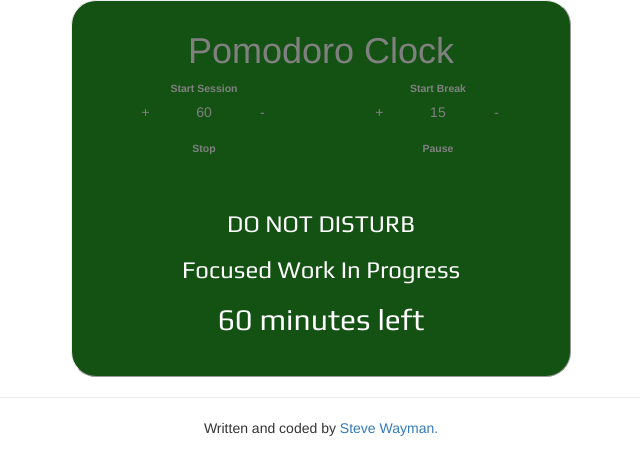
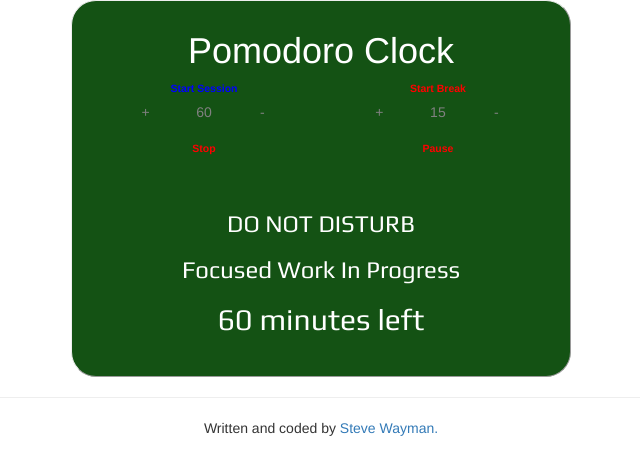
Before and after one commit to swayman01/Pomodoro_clock, a plain HTML site: page index.html in a window 1280 px wide. Both pictures are taken after a click on the element "Start Session". Shown: the whole page, without its empty margins (319-959 px from the left). Drawn offline with nearby package versions, Linux system fonts and the light colour scheme.

Commit message:
Added logic for active/inactive buttons
Need to fix logic for pauses from different states

```diff
--- a/index.html
+++ b/index.html
@@ -1,10 +1,15 @@
 <html lang="en-US">
+    <!-- TODO Replace owl sound
+        look at logic for pause
+    look at substates for labels-->
     <html>
 
     <head>
         <title>Pomodoro</title>
         <meta charset="utf-8">
         <meta name="viewport" content="width=device-width, initial-scale=1  user-scalable=no">
+        <!-- TODO Download so we don't need links to bootstrap and jquery
+             Replace bootstrap with css grid -->
         <script src="https://ajax.googleapis.com/ajax/libs/jquery/3.1.1/jquery.min.js"></script>
         <link rel=" stylesheet" href="https://maxcdn.bootstrapcdn.com/bootstrap/3.3.7/css/bootstrap.min.css">
         <!--<link href="https://gitcdn.github.io/bootstrap-toggle/2.2.2/css/bootstrap-toggle.min.css" rel="stylesheet">
@@ -12,6 +17,15 @@
         <link href='https://fonts.googleapis.com/css?family=Play' rel='stylesheet'>
 
         <style>
+/* TODO
+
+*/
+/* TODO
+  create class for action buttons (start, start, stop and pause
+  create class for active_button and inactive_button
+  https://www.w3docs.com/snippets/javascript/how-to-change-an-elements-class-with-javascript.html
+  document.getElementById('session').className.replace("label-active", "label-inactive")
+*/
 body {
     border-radius: 25px;
   }
@@ -31,13 +45,22 @@
     color: white;
   }
 
-         .label {
-                color: white;
+  .label, .label-active, .label-inactive {
+    /* used for Start, Stop, and Pause */
     border-width: 0px;
     background-color: inherit;
   }
 
+  .label-active {
+    color: red;
+  }
+
+  .label-inactive {
+    color: blue;
+  }
+
   .blabel {
+    /* used for plus and minus buttons */
     color: white;
     margin-bottom: 0px;
     border: 0px;
@@ -75,18 +98,8 @@
   #display {
     text-align: center;
   }
-
-         #display2 {
-                text-align: center;
-         }
-
-         #demo {
-                color: white;
-         }
-
-
         </style>
-        <!--Thanks to SoundBible.com for the bird calls-->
+        <!-- Thanks to SoundBible.com for the bird calls -->
         <audio id="owl" src="/FreeCodeCamp/horned_owl-Mike_Koenig-1945374932.mp3" media-type="audio.mpeg"></audio>
         <audio id="rooster" src="http://res.cloudinary.com/swayman01/video/upload/v1499886482/Rudy_rooster_crowing-Shelley-1948282641_htnnmz.mp3" media-type="audio.mpeg" preload="auto"></audio>
     </head>
@@ -99,9 +112,9 @@
             <div id="settings">
                 <div>
                     <span class="col-xs-1"> </span>
-                    <span id="session" class="col-xs-4 text-center label" type="button"> Start Session</span>
+                    <span id="session" class="col-xs-4 text-center label label-active" type="button"> Start Session</span>
                     <span class="col-xs-2"> </span>
-                    <span id="break" class="col-xs-4 text-center label"> Start Break</span>
+                    <span id="break" class="col-xs-4 text-center label label-active"> Start Break</span>
                     <span class="col-xs-1"> </span>
                 </div>
                 <br>
@@ -119,9 +132,9 @@
                 <br>
                 <p><br>
                     <span class="col-xs-1"> </span>
-                    <button id="stop" class="col-xs-4 label text-center" type="button">Stop</button>
+                    <button id="stop" class="col-xs-4 label label-inactive text-center" type="button">Stop</button>
                     <span class="col-xs-2"> </span>
-                    <button id="pause" class="col-xs-4 label text-center" type="button">Pause</button>
+                    <button id="pause" class="col-xs-4 label label-inactive text-center" type="button">Pause</button>
                     <span class="col-xs-1"> </span>
                 </p>
             </div>
@@ -137,6 +150,7 @@
             <p id="footer">Written and coded by <a href="https://www.freecodecamp.com/swayman01" target=”_blank”>Steve Wayman.</a></p>
         </footer>
         <script>
+            // change classes: https://stackoverflow.com/questions/195951/how-can-i-change-an-elements-class-with-javascript
             var calcwidth = 500;
             var state = "stopped"; //other options include paused, session, break
             var substate = "notcycling"; //used to resume on pause
@@ -145,11 +159,38 @@ var val;
             var distance;
             var pauseddistance;
             var x;
+            const statesDICT = {"stopped": {"session": "active", "break": "active", "stopped": "inactive", "paused": "inactive", "id":"stop"},
+                                "session": {"session": "inactive", "break": "active", "stopped": "active", "paused": "active", "id":"session"},
+                                "paused": {"session": "inactive", "break": "active", "stopped": "active", "paused": "inactive", "id":"pause"},
+                                "break": {"session": "active", "break": "inactive", "stopped": "active", "paused": "active", "id":"break"},
+            };
+            // const active_label = new RegExp("label-active");
+            // const inactive_label = new RegExp("label-inactive");
+            const active_label = "label-active";
+            const inactive_label = "label-inactive";
+
+            function set_labels(state) {
+                // TODO change for key values
+                console.log(state,"----\n")
+                for (const [key, value] of Object.entries(statesDICT[state])) {
+                    if(key!="id") {
+                        //console.log(   `${key}: ${value}`);
+                        console.log("177", key, value, document.getElementById(statesDICT[key]["id"]));
+                        // console.log('178', document.getElementById(key).className.replace(inactive_label, active_label)) -->
+                        if(value==="active") document.getElementById(statesDICT[key]["id"]).className = document.getElementById(statesDICT[key]["id"]).className.replace(inactive_label, active_label);
+                        if(value==="inactive") document.getElementById(statesDICT[key]["id"]).className = document.getElementById(statesDICT[key]["id"]).className.replace(active_label, inactive_label);
+                        console.log("180", key, value, document.getElementById(statesDICT[key]["id"]));
+                    }
+                }
+            }
+
+            set_labels(state);
+
             if ($(window).width() < 500) calcwidth = $(window).width();
             $(".calc").css("max-width:", calcwidth);
 
             function nextstate() {
-    console.log("nextstate - state: " + state);
+                console.log("   nextstate - state: " + state);
                 clicked = false;
                 if (state === "break") {
                     state = "session";
@@ -160,8 +201,7 @@ function nextstate() {
                     if (substate === "notcycling") {
                         countdown(valsession);
                         return;
-        }
-        else {
+                    } else {
                         setTimeout(function() {
                             countdown(valsession);
                         }, 3000);
@@ -181,7 +221,7 @@ function nextstate() {
                             countdown(valbreak);
                             }, 3000);
                         return;
-        }
+                        } // end setTimeout
                     else {
                         substate = "cycle";
                         document.getElementById("display").innerHTML = "Recharging";
@@ -190,7 +230,7 @@ function nextstate() {
                         return;
                         }
                         }
-}
+                } // end if state equals session()
 
             function countdown() {
                 val = arguments[0];
@@ -203,16 +243,12 @@ function countdown() {
                 if ((state === "break") && (distance > (30 * 1000))) {
                     $(".calc").css("background-color", "#90caf9");
                 }
-    //TODO - use inherit from .calc
-    $("h1").css("color", "gray");
-    $(".label").css("color", "gray");
                 $(".blabel").css("color", "gray");
-    $("#session").css("color", "gray");
                 $("#sessiontime").css("color", "gray");
-    $("#break").css("color", "gray");
+                // $("#break").css("color", "gray");
                 $("#breaktime").css("color", "gray");
-    $("#stop").css("color", "gray");
-    $("#pause").css("color", "gray");
+               // $("#stop").css("color", "gray");
+                // $("#pause").css("color", "gray");
                 // Update the count down every 1 second
                 x = setInterval(function() {
                     now = new Date().getTime();
@@ -221,12 +257,12 @@ function countdown() {
                         if (state === "session") {
                             $(".calc").css("background-color", "#ECB028");
                             //TODO Remove with inherit .calc
-                $("h1").css("color", "gray");
+                            //$("h1").css("color", "gray");
                             $(".blabel").css("color", "gray");
-                $("#session").css("color", "gray");
-                $("#break").css("color", "gray");
-                $("#stop").css("color", "gray");
-                $("#pause").css("color", "gray");
+                            // $("#session").css("color", "gray"); commented out 12/20/22
+                            // $("#break").css("color", "gray");
+                            // $("#stop").css("color", "gray");
+                            // $("#pause").css("color", "gray");
                         }
                     }
                     if (distance <= (30 * 1000)) {
@@ -290,8 +326,7 @@ function countdown() {
                             document.getElementById("display2").innerHTML = "<br>";
                             document.getElementById("demo").innerHTML = "<br>";
                             $(".calc").css("background-color", "black");
-                $(".label").css("color", "white");
-                $("h1").css("color", "white");
+                            //$(".label").css("color", active_button_color);
                             document.getElementById("session").innerHTML = "Start Session";
                             document.getElementById("break").innerHTML = "Start Break";
                         }
@@ -300,7 +335,7 @@ function countdown() {
                             clearInterval(x);
                             }
                         }, 1000);
-}
+                    } // end countdown
 
 $('.qty').click(function() {
     var $t = $(this),
@@ -333,6 +368,8 @@ $('.qty').click(function() {
     }
 });
 $("#stop").click(function() {
+    set_labels("stopped")
+    if(state === "stopped") return;
     stopclock = true;
     state = "stopped";
     substate = "notcycling";
@@ -341,8 +378,7 @@ $("#stop").click(function() {
     document.getElementById("display2").innerHTML = "<br>";
     document.getElementById("demo").innerHTML = "<br>";
     $(".calc").css("background-color", "black");
-    $(".label").css("color", "white");
-    $("h1").css("color", "white");
+    // $(".label").css("color", inactive_button_color);
     document.getElementById("session").innerHTML = "Start Session";
     document.getElementById("break").innerHTML = "Start Break";
     //    distance = -1;
@@ -350,8 +386,10 @@ $("#stop").click(function() {
     clearInterval(x);
 });
 $("#session").click(function() {
+    set_labels("session")
     if (state === "session") return;
     if (state === "stopped") {
+        // https://www.w3docs.com/snippets/javascript/how-to-change-an-elements-class-with-javascript.html
         state = "break"; //for flip in nextstate
         substate === "notcycling";
         stopclock = false;
@@ -394,32 +432,7 @@ $("#session").click(function() {
 });
 
 $("#break").click(function() {
-    /* replaced 7/11/17
-        if ((state !== "paused") && (state !== "stopped")) return;
-        if (state === "paused") {
-            if (substate === "session") {
-                document.getElementById("session").innerHTML = "Start Session";
-                stopclock = true;
-                console.log("x: " + x + " state: " + state);
-                clearInterval(x);
-                distance = -1;
-                setTimeout(function() {
-                    state = "session";
-                    substate = "notcycling";
-                    stopclock = false;
-                    nextstate();
-                }, 12);
-            }
-            if (substate === "break") {
-                document.getElementById("break").innerHTML = "Start Break";
-                document.getElementById("display").innerHTML = "Recharging";
-                document.getElementById("display2").innerHTML = "<br>";
-                state = "break";
-                substate = "cycling";
-                stopclock = false;
-                countdown(pauseddistance);
-            }
-        }*/
+    set_labels("break");
     if (state === "break") return;
     if (state === "stopped") {
         state = "session"; //for flip in nextstate
@@ -460,8 +473,10 @@ $("#break").click(function() {
             countdown(pauseddistance);
         }
     }
-});
+}); // end #.break.click
 $("#pause").click(function() {
+    set_labels("paused");
+    if(state==="paused") return;
     if ((state === "stopped") || (state === "paused")) return;
     if ((state === "session") || (state === "break")) {
         pauseddistance = distance / (1000 * 60);
@@ -472,7 +487,6 @@ $("#pause").click(function() {
         document.getElementById("display2").innerHTML = "<br>";
         document.getElementById("demo").innerHTML = Math.floor(pauseddistance % (60)) + "m " +
             Math.floor((pauseddistance - Math.floor(pauseddistance % (60))) * 60) + "s ";
-        state = "paused";
         stopclock = true;
         distance = -1;
         console.log("x: " + x + " state: " + state);
--- a/pomodoro.css
+++ b/pomodoro.css
@@ -17,13 +17,23 @@ h1 {
   color: white;
 }
 
-.label {
-       color: white;
+.label, .label-active, .label-inactive {
+  /* used for Start, Stop, and Pause */
+  color: yellow;
   border-width: 0px;
   background-color: inherit;
 }
 
+.label-active {
+  color: white;
+}
+
+.label-inactive {
+  color: gray;
+}
+
 .blabel {
+  /* used for plus and minus buttons */
   color: white;
   margin-bottom: 0px;
   border: 0px;
@@ -69,3 +79,4 @@ h1 {
 #demo {
   color: white;
 }
+/*# sourceMappingURL=pomodoro.css.map */
```
Also changed, not shown: pomodoro.js (+14 -26 lines). Lines whose indentation alone changed are shown as unchanged.
